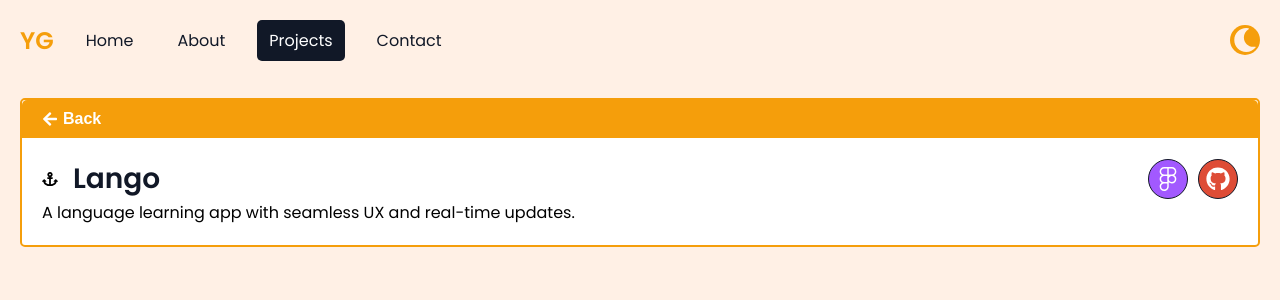
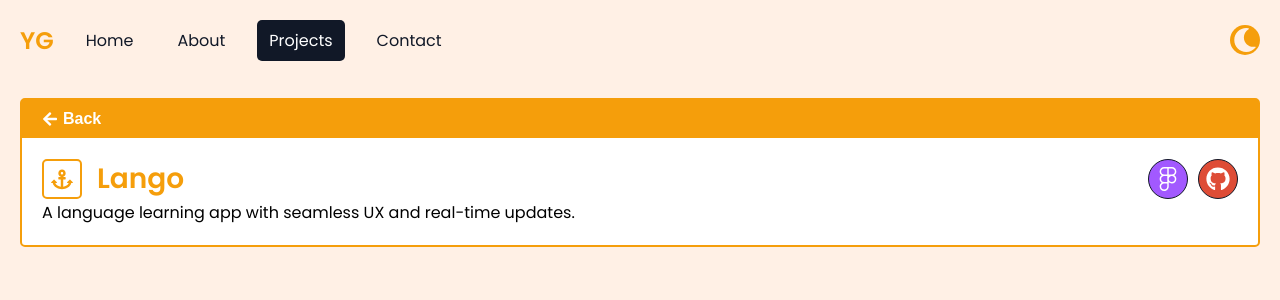
Before and after one commit to yahavgal/Portfolio, a React (Create React App) app: page /projects in a window 1280 px wide. Both pictures are taken after a click on the element 455 px from the left and 469 px from the top of the page. Shown: the top 300 px of the page. Built offline with nearby package versions, Linux system fonts and the light colour scheme.

Commit message:
Modified styles in the expanded project cards

```diff
--- a/src/pages/Projects.js
+++ b/src/pages/Projects.js
@@ -134,7 +134,6 @@ const ExpandedHeader = styled.div`
   justify-content: space-between;
   align-items: center;
   color: ${(props) => props.theme.contrast};
-  border-radius: 5px 5px 0 0;
 `;
 
 const BackButton = styled.button`
@@ -172,6 +171,24 @@ const ProjectDetails = styled.div`
   gap: 15px;
 `;
 
+const ProjectIcon = styled.div`
+  display: flex;
+  align-items: center;
+  justify-content: center;
+  width: 40px;
+  height: 40px;
+  padding: 7px;
+  border: 2px solid ${(props) => props.theme.accent};
+  border-radius: 5px;
+  color: ${(props) => props.theme.accent};
+  font-size: 1.8rem;
+`;
+
+const ProjectName = styled.h2`
+  font-size: 28px;
+  color: ${(props) => props.theme.accent};
+`;
+
 const CircleLinkButton = styled.a`
   display: flex;
   align-items: center;
@@ -191,7 +208,7 @@ const CircleLinkButton = styled.a`
       ? '#3CDE36'
       : 'transparent'};
   transition: transform 0.3s;
-  margin-left: 10px; /* Added spacing between buttons */
+  margin-left: 10px;
 
   &:hover {
     transform: scale(1.1);
@@ -200,16 +217,6 @@ const CircleLinkButton = styled.a`
   svg {
     font-size: 1.5rem;
   }
-`;
-
-const ProjectIcon = styled.div`
-  font-size: 2rem;
-  color: ${(props) => props.theme.accent};
-`;
-
-const ProjectName = styled.h2`
-  font-size: 28px;
-  color: ${(props) => props.theme.textPrimary};
 `;
 
 const projectData = [
@@ -318,7 +325,7 @@ const Projects = () => {
           <ExpandedContent>
             <HeaderContent>
               <ProjectDetails>
-                {selectedProjectData.icon}
+                <ProjectIcon>{selectedProjectData.icon}</ProjectIcon>
                 <ProjectName>{selectedProjectData.name}</ProjectName>
               </ProjectDetails>
               <LinksContainer>
```
